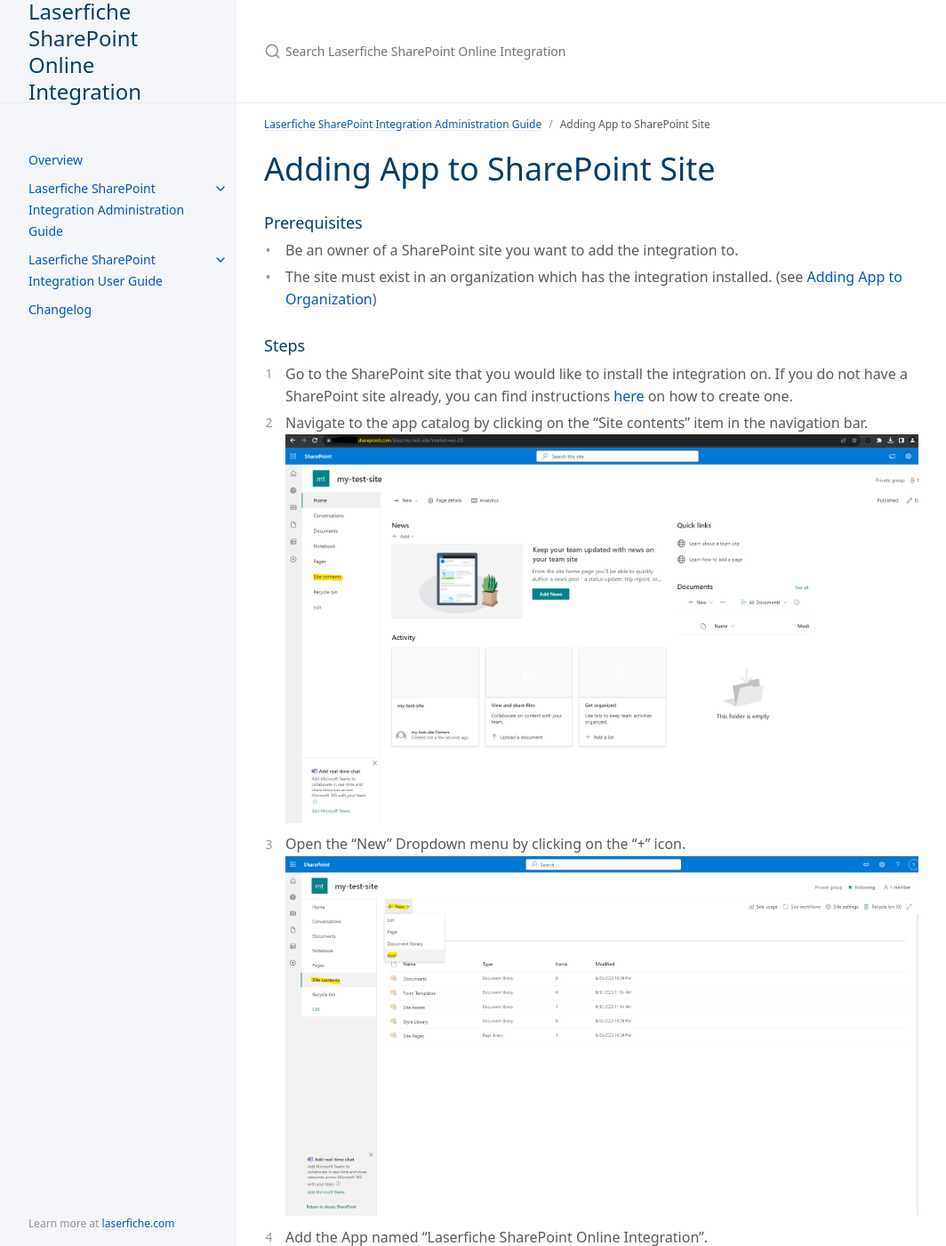
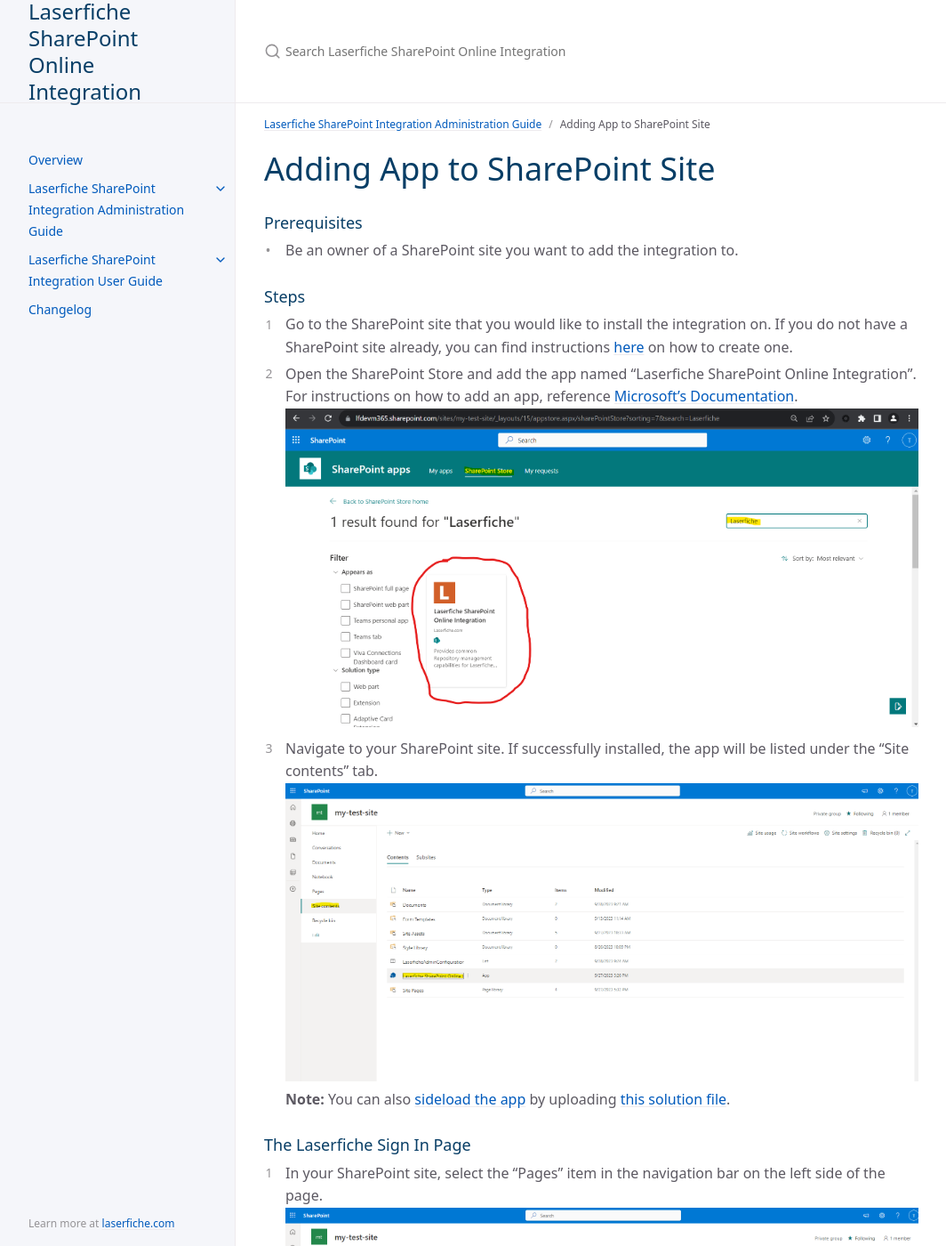
Before and after one commit to isabella232/laserfiche-sharepoint-integration, a Jekyll site: the page built from jekyll_files/docs/admin-documentation/adding-app-to-sp-site.md, in a window 1280 px wide and 1400 px high. Shown: the whole window at 89% size, without its empty margins (107-1171 px from the left). Built offline with Jekyll 4.4.1, drawn with Linux system fonts in a browser that asks for light colours; cached includes are drawn as plain includes.

Commit message:
updated instructions for adding app to LF

```diff
--- a/jekyll_files/docs/admin-documentation/adding-app-to-sp-site.md
+++ b/jekyll_files/docs/admin-documentation/adding-app-to-sp-site.md
@@ -10,20 +10,15 @@ parent: Laserfiche SharePoint Integration Administration Guide
 ### Prerequisites
 
 - Be an owner of a SharePoint site you want to add the integration to.
-- The site must exist in an organization which has the integration installed. (see [Adding App to Organization](./adding-app-organization))
 
 ### Steps
 
 1. Go to the SharePoint site that you would like to install the integration on. If you do not have a SharePoint site already, you can find instructions [here](https://support.microsoft.com/en-gb/office/create-a-site-in-sharepoint-4d1e11bf-8ddc-499d-b889-2b48d10b1ce8){:target="_blank"} on how to create one.
-1. Navigate to the app catalog by clicking on the "Site contents" item in the
-   navigation bar.
-   <a href="../assets/images/sharePointSiteContents.png"><img src="../assets/images/sharePointSiteContents.png"></a>
-1. Open the "New" Dropdown menu by clicking on the "+" icon.
-   <a href="../assets/images/NewDropDown.png"><img src="../assets/images/NewDropDown.png"></a>
-1. Add the App named “Laserfiche SharePoint Online Integration”.
+1. Open the SharePoint Store and add the app named “Laserfiche SharePoint Online Integration”. For instructions on how to add an app, reference [Microsoft's Documentation](https://learn.microsoft.com/en-us/sharepoint/use-app-catalog?redirectSourcePath=%252farticle%252fuse-the-app-catalog-to-make-custom-business-apps-available-for-your-sharepoint-online-environment-0b6ab336-8b83-423f-a06b-bcc52861cba0#add-custom-apps){:target="_blank"}.
    <a href="../assets/images/addTheApp.png"><img src="../assets/images/addTheApp.png"></a>
 1. Navigate to your SharePoint site. If successfully installed, the app will be listed under the “Site contents” tab.
    <a href="../assets/images/appInstalled.png"><img src="../assets/images/appInstalled.png"></a>
+**Note:** You can also [sideload the app](https://learn.microsoft.com/en-us/sharepoint/use-app-catalog?redirectSourcePath=%252farticle%252fuse-the-app-catalog-to-make-custom-business-apps-available-for-your-sharepoint-online-environment-0b6ab336-8b83-423f-a06b-bcc52861cba0#add-custom-apps){:target="_blank"} by uploading  [this solution file](../assets/LaserficheSharePointOnlineIntegration.sppkg).
 
 ### The Laserfiche Sign In Page
 
```
Also changed, not shown: other parts of jekyll_files/docs/admin-documentation/adding-app-to-sp-site.md (+1 -1 lines), jekyll_files/docs/admin-documentation/adding-app-organization.md (deleted, +0 -26 lines), jekyll_files/docs/admin-documentation/configuring-metadata-mappings.md (+1 -1 lines), jekyll_files/docs/admin-documentation/register-app-in-laserfiche.md (+1 -1 lines), jekyll_files/docs/assets/images/NewDropDown.png (deleted), jekyll_files/docs/assets/images/addTheApp.png, jekyll_files/docs/assets/images/sharePointSiteContents.png (deleted).
